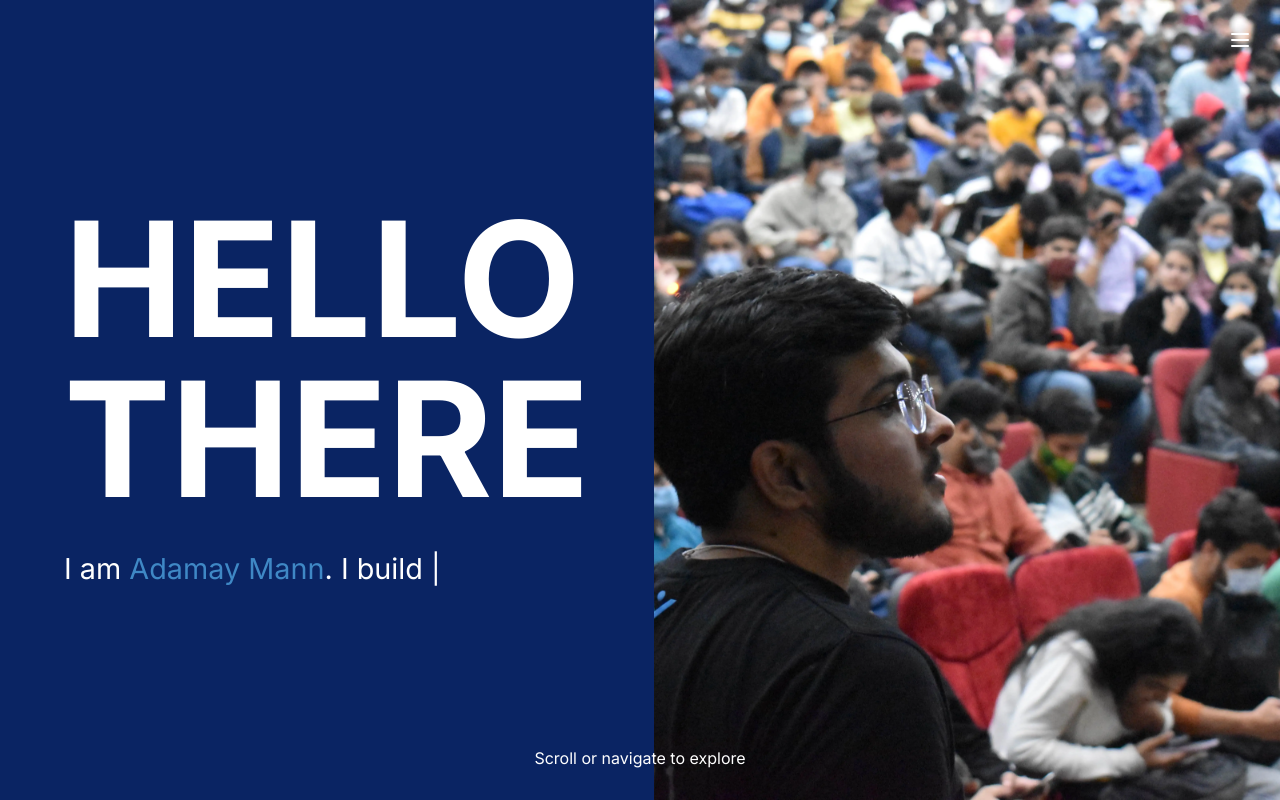
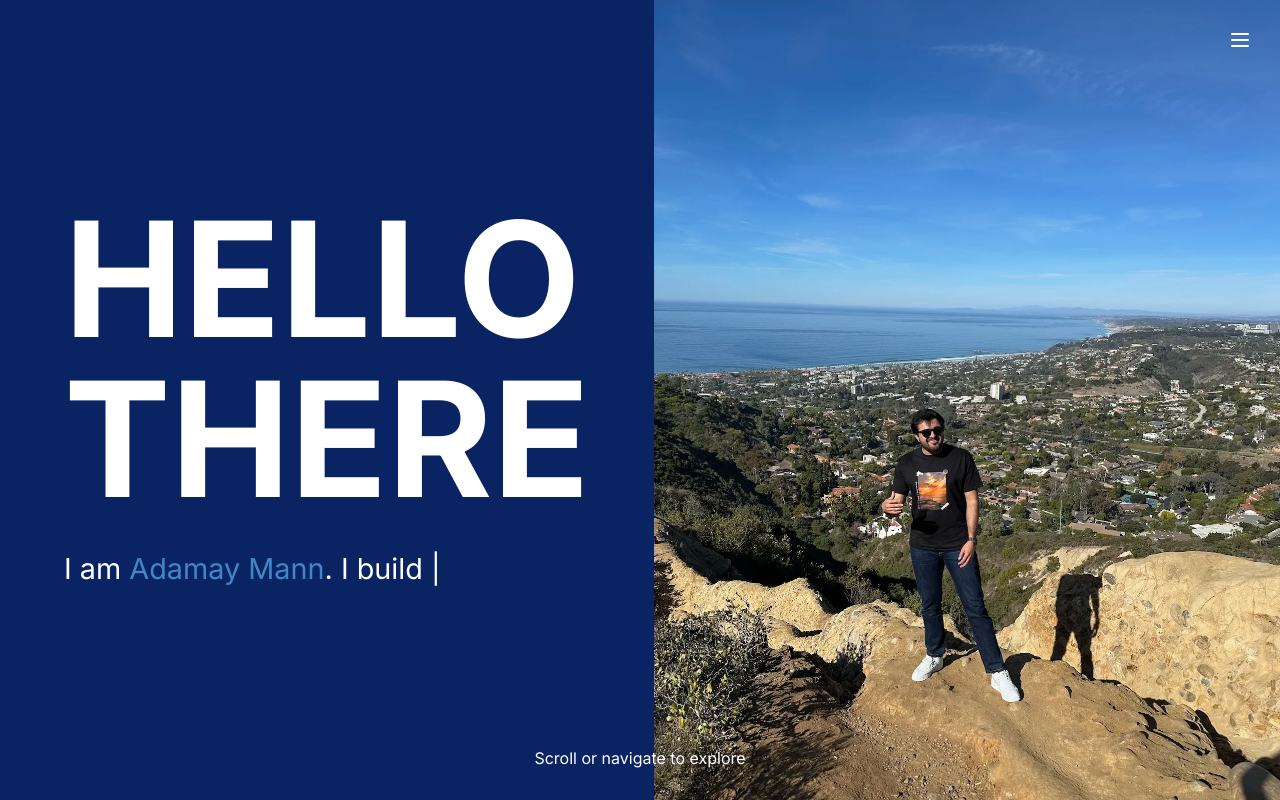
Before and after one commit to mannadamay12/Adamay-Portfolio-Website, a Next.js app: page / in a window 1280 px wide. Built offline with nearby package versions, Linux system fonts and the light colour scheme.

Commit message:
change hero

```diff
--- a/src/pages/index.js
+++ b/src/pages/index.js
@@ -99,6 +99,8 @@ export default function Home() {
               2000,
               'AI enthusiast by night 🧑🏻‍💻',
               2000,
+              'Check out my blogs below!',
+              2000,
             ]}
             wrapper="span"
             repeat={Infinity}
@@ -108,7 +110,7 @@ export default function Home() {
 
       <ImageSection>
         <BackgroundImage
-          src="/images/cover-img.webp"
+          src="/images/hero.webp"
           alt="Background"
           onLoad={() => setImageLoaded(true)}
           initial={{ scale: 1.1, opacity: 0 }}
```
Also changed, not shown: public/images/hero.webp (added).
